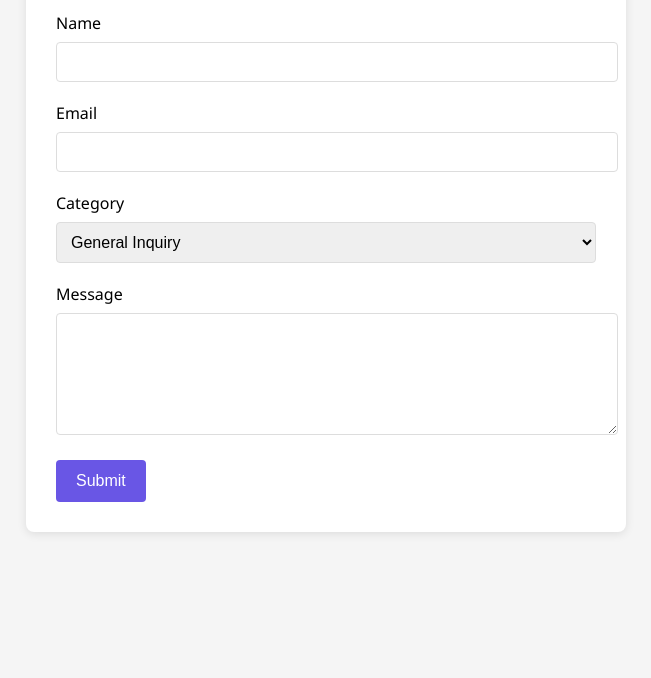
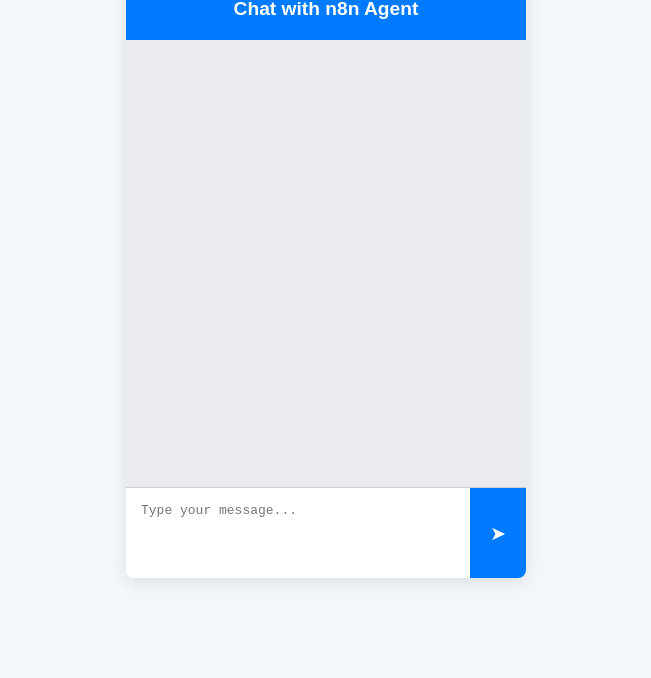
Before and after one commit to notednoone/notednoone, a plain HTML site: page chat.html in a window 1280 px wide. Shown: the part 122-800 px from the top of the page, without its empty margins (314-965 px from the left). Drawn offline with Linux system fonts and the light colour scheme.

Commit message:
feat: redesign chat interface with message handling and webhook integration

```diff
--- a/chat.html
+++ b/chat.html
@@ -1,179 +1,157 @@
 <!DOCTYPE html>
 <html lang="en">
 <head>
-    <meta charset="UTF-8">
-    <meta name="viewport" content="width=device-width, initial-scale=1.0">
-    <title>My Assistant</title>
+  <meta charset="UTF-8" />
+  <meta name="viewport" content="width=device-width, initial-scale=1" />
+  <title>n8n Chat Interface</title>
   <style>
     body {
-            font-family: 'Segoe UI', Tahoma, Geneva, Verdana, sans-serif;
-            max-width: 600px;
-            margin: 0 auto;
+      font-family: Arial, sans-serif;
+      background: #f4f7f9;
+      display: flex;
+      justify-content: center;
+      align-items: center;
+      height: 100vh;
+      margin: 0;
+    }
+    .chat-container {
+      width: 400px;
+      max-width: 100%;
+      background: white;
+      border-radius: 8px;
+      box-shadow: 0 4px 15px rgba(0,0,0,0.1);
+      display: flex;
+      flex-direction: column;
+      height: 600px;
+    }
+    .chat-header {
       padding: 20px;
-            background-color: #f5f5f5;
+      background: #007bff;
+      color: white;
+      font-weight: bold;
+      font-size: 1.2em;
+      border-radius: 8px 8px 0 0;
+      text-align: center;
     }
-
-        .webhook-form {
-            background-color: white;
-            padding: 30px;
-            border-radius: 8px;
-            box-shadow: 0 2px 10px rgba(0, 0, 0, 0.1);
+    .chat-messages {
+      flex: 1;
+      padding: 20px;
+      overflow-y: auto;
+      background: #e9ebee;
     }
-
-        h1 {
-            color: #6956E5;
-            margin-bottom: 20px;
+    .message {
+      margin-bottom: 15px;
+      max-width: 80%;
+      padding: 10px 15px;
+      border-radius: 20px;
+      clear: both;
+      word-wrap: break-word;
     }
-
-        .form-group {
-            margin-bottom: 20px;
+    .message.user {
+      background: #007bff;
+      color: white;
+      float: right;
+      border-bottom-right-radius: 0;
     }
-
-        label {
-            display: block;
-            margin-bottom: 8px;
-            font-weight: 500;
+    .message.agent {
+      background: #e1e1e1;
+      color: #333;
+      float: left;
+      border-bottom-left-radius: 0;
     }
-
-        input, textarea, select {
-            width: 100%;
-            padding: 10px;
-            border: 1px solid #ddd;
-            border-radius: 4px;
-            font-size: 16px;
+    .chat-input {
+      display: flex;
+      border-top: 1px solid #ccc;
     }
-
-        textarea {
-            min-height: 100px;
+    .chat-input textarea {
+      flex: 1;
+      resize: none;
+      border: none;
+      padding: 15px;
+      font-size: 1em;
+      border-radius: 0 0 0 8px;
+      outline: none;
+      height: 60px;
     }
-
-        button {
-            background-color: #6956E5;
+    .chat-input button {
+      background: #007bff;
+      border: none;
       color: white;
-            border: none;
-            padding: 12px 20px;
-            border-radius: 4px;
+      padding: 0 20px;
+      font-size: 1.2em;
       cursor: pointer;
-            font-size: 16px;
-            font-weight: 500;
+      border-radius: 0 0 8px 0;
+      transition: background 0.3s ease;
     }
-
-        button:hover {
-            background-color: #5745d4;
-        }
-
-        .result-box {
-            margin-top: 20px;
-            padding: 15px;
-            border-radius: 4px;
-            display: none;
-        }
-
-        .success {
-            background-color: #e7f7ed;
-            color: #1d6f42;
-            border: 1px solid #b7e1cb;
-        }
-
-        .error {
-            background-color: #fdf0ef;
-            color: #d73a49;
-            border: 1px solid #f9d0d9;
+    .chat-input button:hover {
+      background: #0056b3;
     }
   </style>
 </head>
 <body>
-    <div class="webhook-form">
-        <h1>n8n Webhook Form</h1>
-        <form id="webhookForm">
-            <div class="form-group">
-                <label for="name">Name</label>
-                <input type="text" id="name" name="name" required>
-            </div>
-
-            <div class="form-group">
-                <label for="email">Email</label>
-                <input type="email" id="email" name="email" required>
-            </div>
-
-            <div class="form-group">
-                <label for="category">Category</label>
-                <select id="category" name="category">
-                    <option value="inquiry">General Inquiry</option>
-                    <option value="feedback">Feedback</option>
-                    <option value="support">Support Request</option>
-                </select>
-            </div>
-
-            <div class="form-group">
-                <label for="message">Message</label>
-                <textarea id="message" name="message" required></textarea>
-            </div>
-
-            <button type="submit">Submit</button>
+  <div class="chat-container">
+    <div class="chat-header">Chat with n8n Agent</div>
+    <div id="chatMessages" class="chat-messages"></div>
+    <form id="chatForm" class="chat-input" onsubmit="return sendMessage(event)">
+      <textarea id="messageInput" placeholder="Type your message..." required></textarea>
+      <button type="submit">➤</button>
     </form>
-
-        <div id="resultBox" class="result-box"></div>
   </div>
 
   <script>
-        document.getElementById('webhookForm').addEventListener('submit', function(e) {
-            e.preventDefault();
+    const chatMessages = document.getElementById('chatMessages');
+    const messageInput = document.getElementById('messageInput');
 
-            // Get form data
-            const formData = {
-                name: document.getElementById('name').value,
-                email: document.getElementById('email').value,
-                category: document.getElementById('category').value,
-                message: document.getElementById('message').value,
-                timestamp: new Date().toISOString()
-            };
+    // Replace this URL with your actual n8n webhook URL
+    const N8N_WEBHOOK_URL = 'https://gainliftoff.app.n8n.cloud/webhook/916dff6c-3a29-4fdd-9509-1c88887ff2cc';
 
-            console.log("Sending data:", formData); // Debug: log what we're sending
+    // Append a message to the chat window
+    function appendMessage(text, sender) {
+      const msgDiv = document.createElement('div');
+      msgDiv.classList.add('message', sender);
+      msgDiv.textContent = text;
+      chatMessages.appendChild(msgDiv);
+      chatMessages.scrollTop = chatMessages.scrollHeight;
+    }
 
-            // Send data to n8n webhook
-            fetch('https://gainliftoff.app.n8n.cloud/webhook-test/916dff6c-3a29-4fdd-9509-1c88887ff2cc', {
+    // Send message handler
+    async function sendMessage(event) {
+      event.preventDefault();
+
+      const userMessage = messageInput.value.trim();
+      if (!userMessage) return;
+
+      // Display user message
+      appendMessage(userMessage, 'user');
+      messageInput.value = '';
+      messageInput.disabled = true;
+
+      try {
+        // Send message to n8n webhook
+        const response = await fetch(N8N_WEBHOOK_URL, {
           method: 'POST',
           headers: {
-                    'Content-Type': 'application/json'
+            'Content-Type': 'application/json',
           },
-                body: JSON.stringify(formData)
-            })
-            .then(response => {
-                console.log("Response status:", response.status); // Debug: log the response status
-
-                // Consider any 2xx response as success (doesn't need to be JSON)
-                if (response.status >= 200 && response.status < 300) {
-                    // Show success message
-                    showResult('Data successfully sent to n8n workflow!', true);
-                    // Reset form
-                    document.getElementById('webhookForm').reset();
-                } else {
-                    throw new Error('Network response was not ok (Status: ' + response.status + ')');
-                }
-            })
-            .catch(error => {
-                // Show error message
-                console.error("Error details:", error); // Debug: log the full error
-                showResult('Error: ' + error.message, false);
-            });
+          body: JSON.stringify({ message: userMessage }),
         });
 
-        function showResult(message, isSuccess) {
-            const resultBox = document.getElementById('resultBox');
-            resultBox.textContent = message;
-            resultBox.style.display = 'block';
-
-            if (isSuccess) {
-                resultBox.className = 'result-box success';
-            } else {
-                resultBox.className = 'result-box error';
+        if (!response.ok) {
+          throw new Error(`Server error: ${response.statusText}`);
         }
 
-            // Hide the message after 5 seconds
-            setTimeout(() => {
-                resultBox.style.display = 'none';
-            }, 5000);
+        const data = await response.json();
+
+        // Assuming n8n returns { reply: "Agent's reply text" }
+        const agentReply = data.reply || 'No response from agent.';
+
+        appendMessage(agentReply, 'agent');
+      } catch (error) {
+        appendMessage('Error: ' + error.message, 'agent');
+      } finally {
+        messageInput.disabled = false;
+        messageInput.focus();
+      }
     }
   </script>
 </body>
```
Lines whose indentation alone changed are shown as unchanged.
